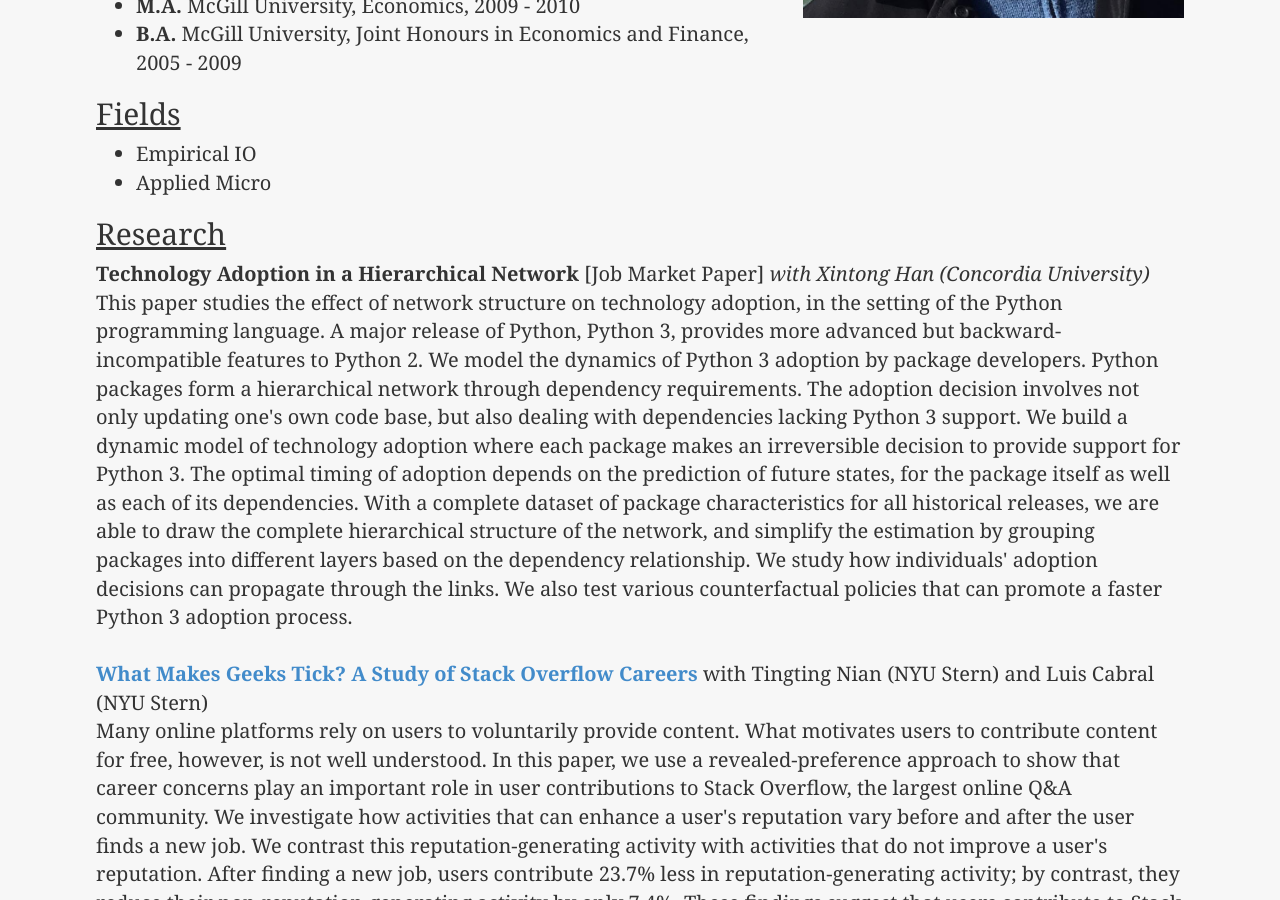
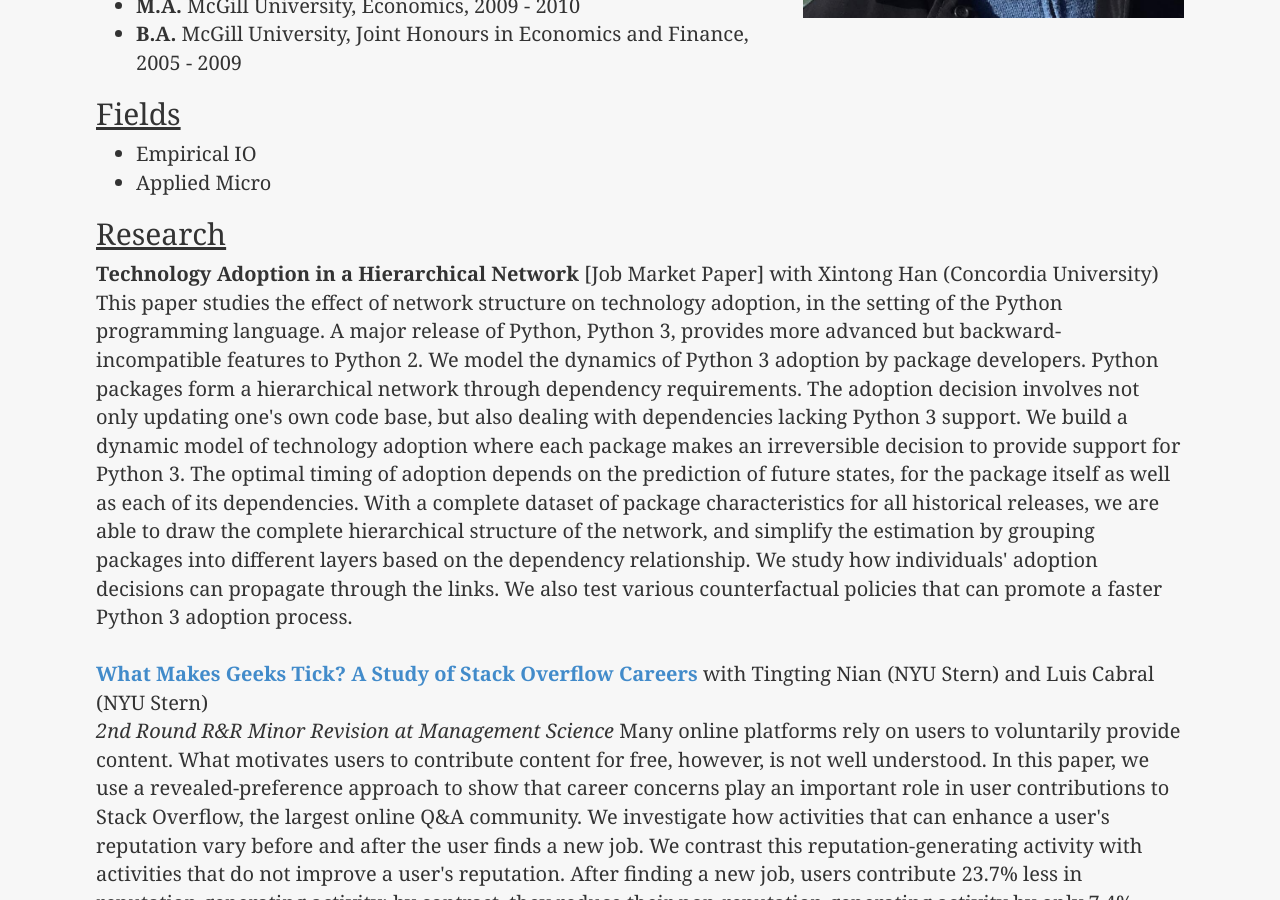
Before and after one commit to x-u/x-u.github.io, a Jekyll site: the page built from index.html, in a window 1280 px wide and 900 px high, scrolled down 742 px. Built offline with Jekyll 4.4.1, drawn with Linux system fonts in a browser that asks for light colours; the list of posts is cut into pages by our own code.

Commit message:
Initial commit

```diff
--- a/index.html
+++ b/index.html
@@ -47,12 +47,12 @@
 <H3><A NAME="research"></A><U>Research</U></H3>
 
 <b>Technology Adoption in a Hierarchical Network</b> [Job Market Paper]
-<i>with Xintong Han (Concordia University) </i><br>
+with Xintong Han (Concordia University)<br>
 <!-- <A HREF="http://x-u.github.io/Xu_JMP_Stack_Overflow.pdf"><B>Download Paper</B></A> -->
 This paper studies the effect of network structure on technology adoption, in the setting of the Python programming language. A major release of Python, Python 3, provides more advanced but backward-incompatible features to Python 2. We model the dynamics of Python 3 adoption by package developers. Python packages form a hierarchical network through dependency requirements. The adoption decision involves not only updating one's own code base, but also dealing with dependencies lacking Python 3 support. We build a dynamic model of technology adoption where each package makes an irreversible decision to provide support for Python 3. The optimal timing of adoption depends on the prediction of future states, for the package itself as well as each of its dependencies. With a complete dataset of package characteristics for all historical releases, we are able to draw the complete hierarchical structure of the network, and simplify the estimation by grouping packages into different layers based on the dependency relationship. We study how individuals' adoption decisions can propagate through the links. We also test various counterfactual policies that can promote a faster Python 3 adoption process.
 
 <br><br>
-<A HREF="http://x-u.github.io/Xu_JMP_Stack_Overflow.pdf"><B>What Makes Geeks Tick? A Study of Stack Overflow Careers </B></A>with Tingting Nian (NYU Stern) and Luis Cabral (NYU Stern)<br>
+<A HREF="http://x-u.github.io/Xu_JMP_Stack_Overflow.pdf"><B>What Makes Geeks Tick? A Study of Stack Overflow Careers </B></A>with Tingting Nian (NYU Stern) and Luis Cabral (NYU Stern)<br><i>2nd Round R&R Minor Revision at Management Science</i>
 Many online platforms rely on users to voluntarily provide content. What motivates users to contribute content for free, however, is not well understood. In this paper, we use a revealed-preference approach to show that career concerns play an important role in user contributions to Stack Overflow, the largest online Q&A community. We investigate how activities that can enhance a user's reputation vary before and after the user finds a new job. We contrast this reputation-generating activity with activities that do not improve a user's reputation. After finding a new job, users contribute 23.7% less in reputation-generating activity; by contrast, they reduce their non-reputation-generating activity by only 7.4%. These findings suggest that users contribute to Stack Overflow in part because they perceive such contributions as a way to improve future employment prospects. We provide direct evidence against alternative explanations such as integer constraints, skills mismatch, and dynamic selection effects.
 
 <br><br>
```
